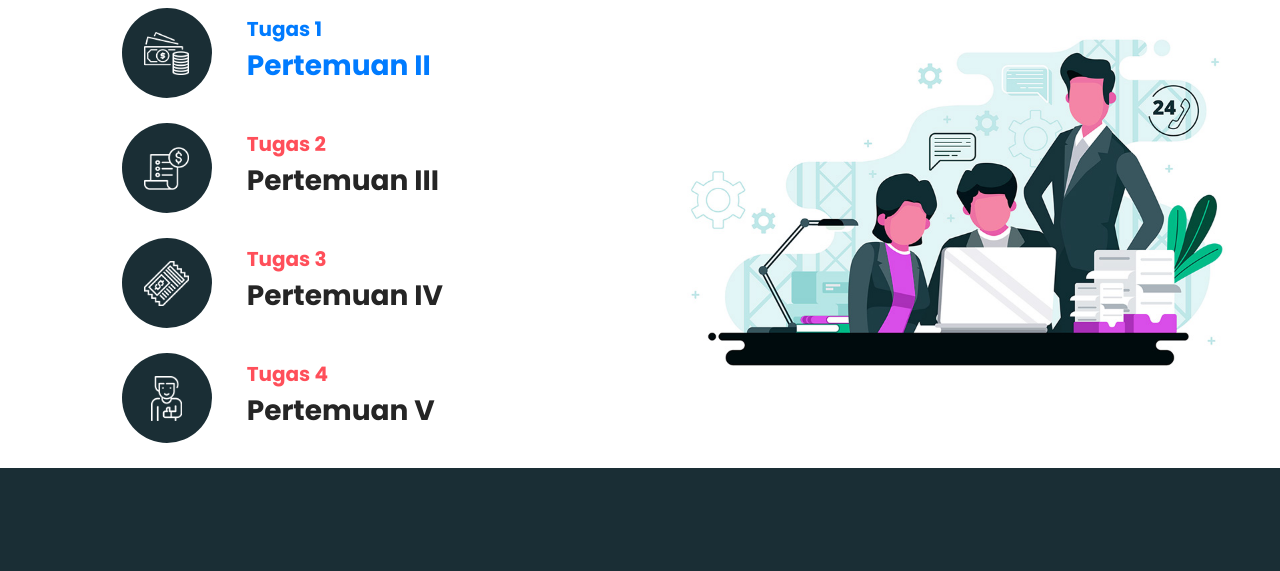
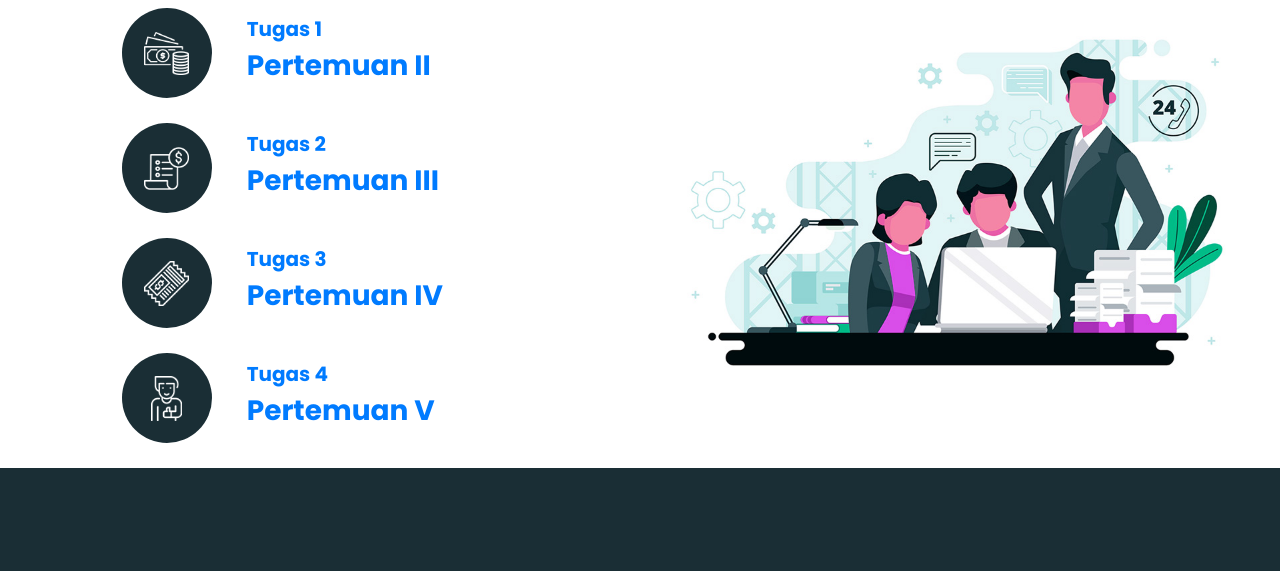
Before and after one commit to Nadiawidianti/NadiaTech, a plain HTML site: page work.html in a window 1280 px wide. Shown: the part 133-704 px from the top of the page. Drawn offline with Linux system fonts and the light colour scheme; files whose address does not match are found by name.

Commit message:
Update work.html

```diff
--- a/work.html
+++ b/work.html
@@ -109,10 +109,10 @@
                   </div>
                   <div class="detail-box">
                     <h5>
-                      <a href="https://docs.google.com/document/d/1iA-i_WxJNrH-kpLb1dkI-J16HYgPEnrv/edit?usp=drivesdk&ouid=109813106233146514055&rtpof=true&sd=true">Tugas 1</a>
+                      <a href="https://docs.google.com/document/d/1iA-i_WxJNrH-kpLb1dkI-J16HYgPEnrv/edit?usp=drivesdk&ouid=109813106233146514055&rtpof=true&sd=true" target="_blank" title="Tugas 1">Tugas 1</a>
                     </h5>
                     <h3>
-                      <a href="https://docs.google.com/document/d/1iA-i_WxJNrH-kpLb1dkI-J16HYgPEnrv/edit?usp=drivesdk&ouid=109813106233146514055&rtpof=true&sd=true">Pertemuan II</a>
+                       <a href="https://docs.google.com/document/d/1iA-i_WxJNrH-kpLb1dkI-J16HYgPEnrv/edit?usp=drivesdk&ouid=109813106233146514055&rtpof=true&sd=true" target="_blank" title="Tugas 1">Pertemuan II</a>
                     </h3>
                   </div>
                 </div>
@@ -122,10 +122,10 @@
                   </div>
                   <div class="detail-box">
                     <h5>
-                      Tugas 2
+                      <a href="https://docs.google.com/document/d/1iBnOAwbzo9xcwCfODzvPV1MWqIkTnn4N/edit?usp=drivesdk&ouid=109813106233146514055&rtpof=true&sd=true" target="_blank" title="Tugas 2">Tugas 2</a>
                     </h5>
                     <h3>
-                      Pertemuan III
+                      <a href="https://docs.google.com/document/d/1iBnOAwbzo9xcwCfODzvPV1MWqIkTnn4N/edit?usp=drivesdk&ouid=109813106233146514055&rtpof=true&sd=true" target="_blank" title="Tugas 2">Pertemuan III</a>
                     </h3>
                   </div>
                 </div>
@@ -135,10 +135,10 @@
                   </div>
                   <div class="detail-box">
                     <h5>
-                      Tugas 3
+                      <a href="https://docs.google.com/document/d/1iNS82UcRX2_ZD3_6U7FtI_4H2XPQp-eK/edit?usp=drivesdk&ouid=109813106233146514055&rtpof=true&sd=true" target="_blank" title="Tugas 3">Tugas 3</a>
                     </h5>
                     <h3>
-                      Pertemuan IV
+                      <a href="https://docs.google.com/document/d/1iNS82UcRX2_ZD3_6U7FtI_4H2XPQp-eK/edit?usp=drivesdk&ouid=109813106233146514055&rtpof=true&sd=true" target="_blank" title="Tugas 3">Pertemuan IV</a>
                     </h3>
                   </div>
                 </div>
@@ -148,10 +148,10 @@
                   </div>
                   <div class="detail-box">
                     <h5>
-                      Tugas 4
+                      <a href="https://docs.google.com/document/d/1iQESGYLip2h1g-fNb4g3nwWZXJ4NYgbu/edit?usp=drivesdk&ouid=109813106233146514055&rtpof=true&sd=true" target="_blank" title="Tugas 4">Tugas 4</a>
                     </h5>
                     <h3>
-                      Pertemuan V
+                     <a href="https://docs.google.com/document/d/1iQESGYLip2h1g-fNb4g3nwWZXJ4NYgbu/edit?usp=drivesdk&ouid=109813106233146514055&rtpof=true&sd=true" target="_blank" title="Tugas 4">Pertemuan V</a>
                     </h3>
                   </div>
                 </div>
```
